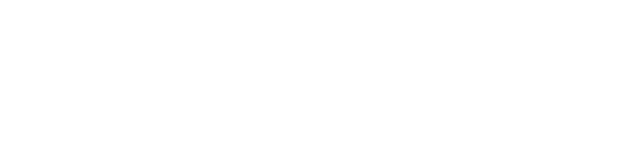
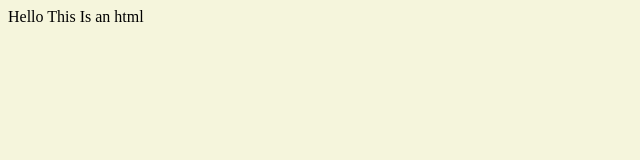
Before and after one commit to vasubhrdwj/Library, a plain HTML site: page index.html in a window 1280 px wide. Shown: the whole page, without its empty margins (0-640 px from the left). Drawn offline with Linux system fonts and the light colour scheme.

Commit message:
added a css file for main html

```diff
--- a/index.html
+++ b/index.html
@@ -4,8 +4,9 @@
     <meta charset="UTF-8">
     <meta name="viewport" content="width=device-width, initial-scale=1.0">
     <title>Document</title>
+    <link rel="stylesheet" href="style.css">
 </head>
 <body>
-
+    Hello This Is an html
 </body>
 </html>
--- /dev/null
+++ b/style.css
@@ -0,0 +1,3 @@
+*{
+    background-color: beige;
+}
```
